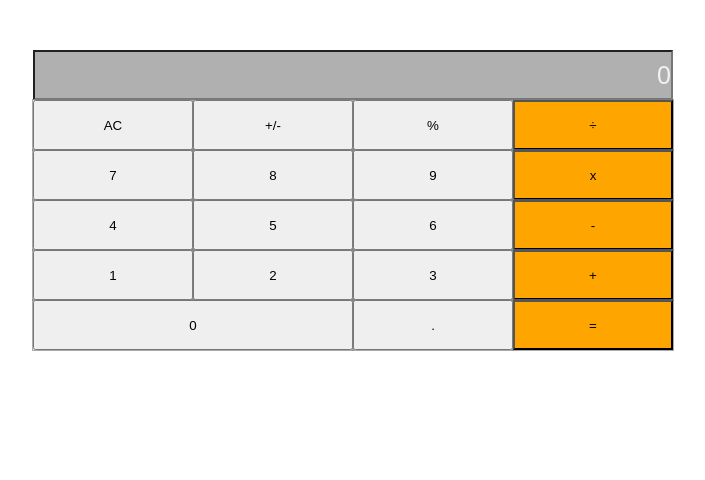
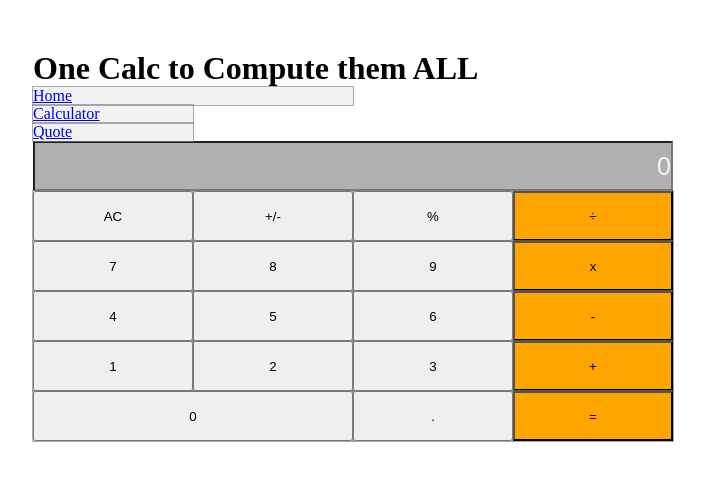
Before and after one commit to SimonGrchevski/OneCalcToComputeThemAll, a React (Create React App) app: page / in a window 1280 px wide. Shown: the top 480 px of the page, without its empty margins (287-992 px from the left). Built offline with nearby package versions, Linux system fonts and the light colour scheme.

Commit message:
Add the header without styling

```diff
--- a/package.json
+++ b/package.json
@@ -11,6 +11,7 @@
     "prop-types": "^15.7.2",
     "react": "^17.0.2",
     "react-dom": "^17.0.2",
+    "react-router-dom": "^5.2.0",
     "react-scripts": "4.0.3",
     "web-vitals": "^1.1.2"
   },
--- a/src/components/Calculator.js
+++ b/src/components/Calculator.js
@@ -2,12 +2,14 @@ import React from 'react';
 import PropTypes from 'prop-types';
 import Input from './input';
 import ButtonList from './ButtonList';
+import Header from './Header';
 
 const Calculator = (props) => {
   const { display, click } = props;
 
   return (
     <div className="calc-div">
+      <Header />
       <Input display={display} />
       <ButtonList handleClick={click} />
     </div>
--- /dev/null
+++ b/src/components/Header.js
@@ -0,0 +1,23 @@
+import React from 'react';
+import { Link } from 'react-router-dom';
+
+const Header = () => (
+  <header>
+    <div className="Logo">
+      <h1>One Calc to Compute them ALL</h1>
+    </div>
+    <nav>
+      <li>
+        <Link to="/home">Home</Link>
+      </li>
+      <li>
+        <Link to="/Calculator">Calculator</Link>
+      </li>
+      <li>
+        <Link to="/Quote">Quote</Link>
+      </li>
+    </nav>
+  </header>
+);
+
+export default Header;
--- a/src/index.js
+++ b/src/index.js
@@ -1,6 +1,11 @@
-// import React from 'react';
 import ReactDOM from 'react-dom';
+import { BrowserRouter as Router } from 'react-router-dom';
 import './index.css';
 import App from './components/App';
 
-ReactDOM.render(<App />, document.querySelector('#root'));
+ReactDOM.render(
+  <Router>
+    <App />
+  </Router>,
+  document.querySelector('#root'),
+);
```
Also changed, not shown: 1 other file (tests, documents, lock files or other folders).
